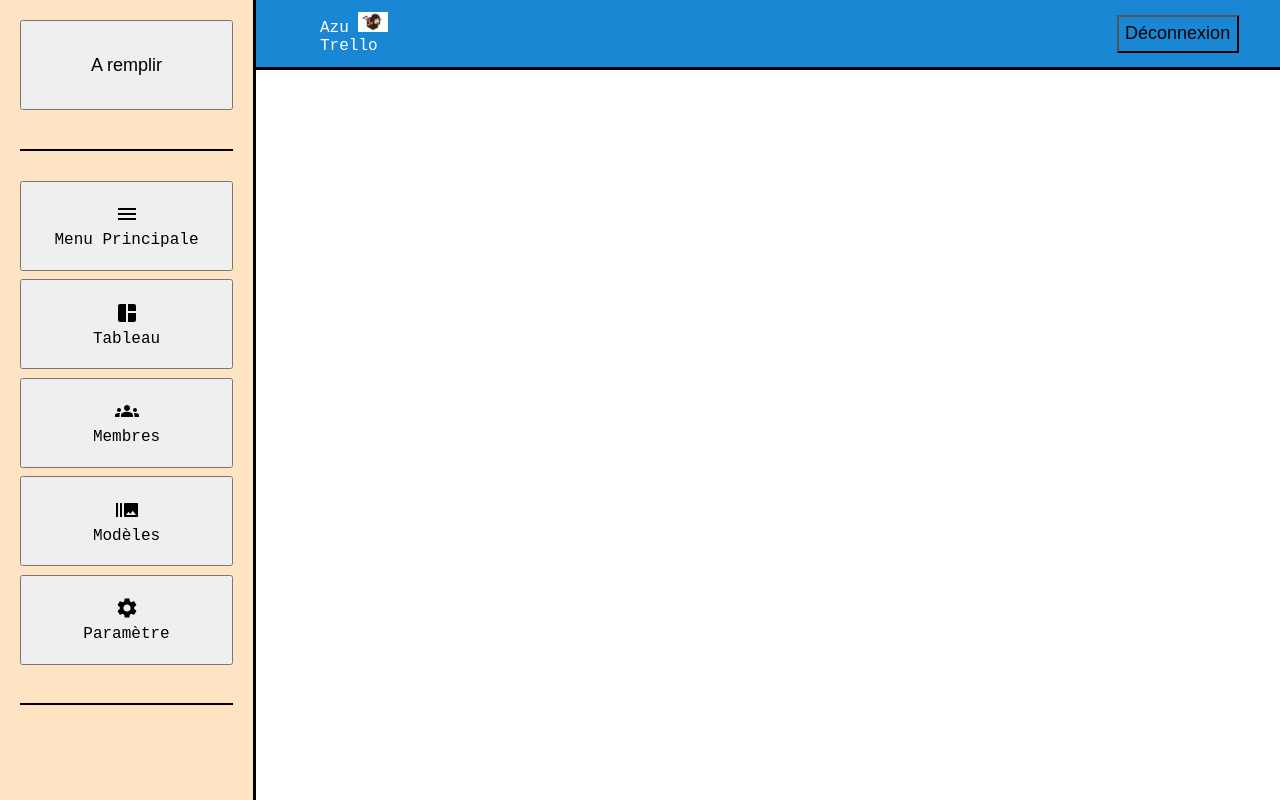
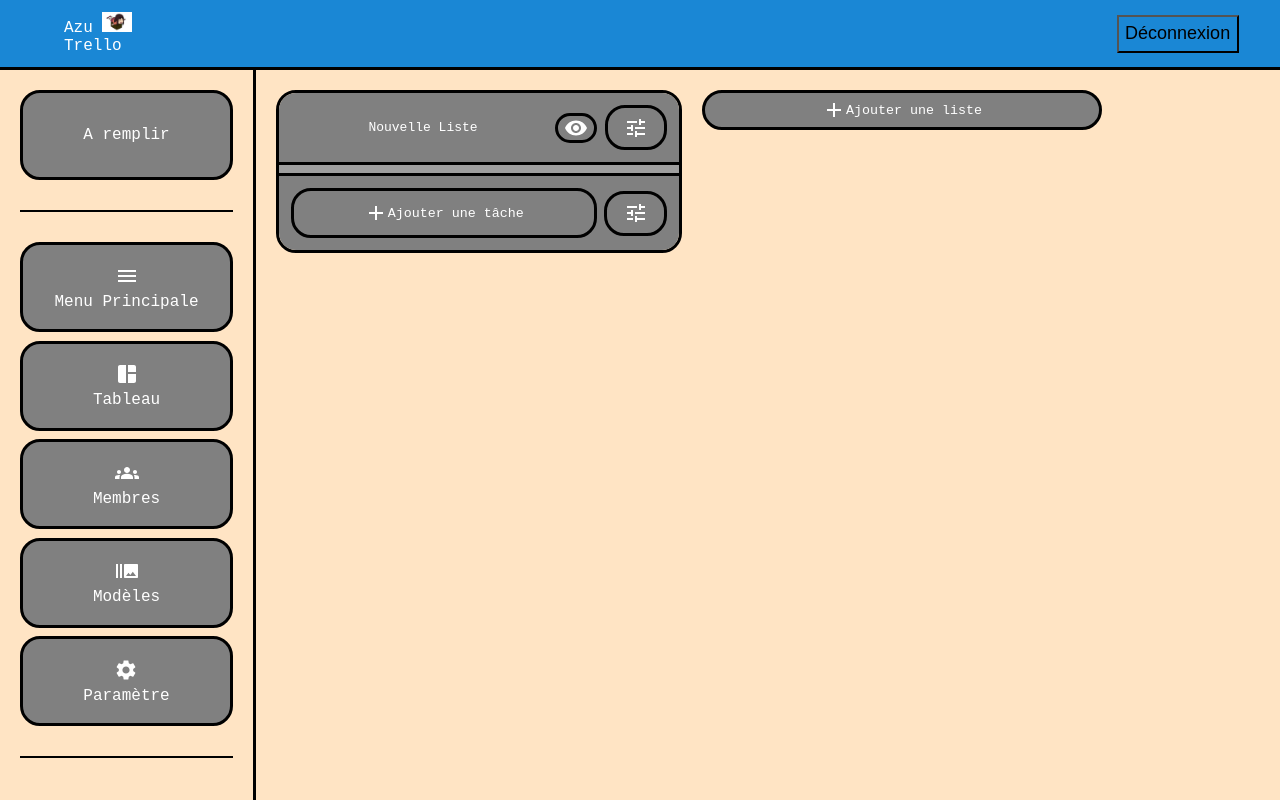
Before and after one commit to HuanJY/SAE_Dev_Web, a React (Vite) app in the folder front-end/: page /Liste in a window 1280 px wide. Shown: the top 800 px of the page. Built offline with nearby package versions, Linux system fonts and the light colour scheme; grey boxes are pictures that could not be loaded.

Commit message:
ajout css

```diff
--- a/front-end/src/App.css
+++ b/front-end/src/App.css
@@ -10,6 +10,16 @@ h3 {
   font-family: monospace;
 }
 
+.buttonForm {
+  background-color: grey;
+  color: white;
+  border: solid black;
+  border-radius: 20px;
+  font-family: monospace;
+  display: flex;
+  justify-content: center;
+  align-items: center;
+}
 
 textarea {
   background-color: white;
@@ -81,12 +91,12 @@ hr {
   width: 10%;
   height: 100%;
   margin-right: 3%;
+  color: white;
   display: flex;
   align-items: center;
   justify-content: center;
   float: right;
 }
-
 
 /* Forme des barres de navigation et des pages */
 
@@ -110,11 +120,32 @@ hr {
   padding: 20px;
 }
 
-/* Class pour le MenuPrincipale */
+/* Class pour le Board */
 
 .buttonBoard {
   width: calc(33% - 2% - 1px);
   height: 300px;
+}
+
+/* Class pour le SetTitle Board */
+
+.titleDialogForm {
+  width: 20%;
+  height: auto;
+  margin-top: 17%;
+  margin-left: 40%;
+  background-color: bisque;
+  border: solid black;
+  border-radius: 20px;
+  padding:1%;
+}
+
+.textareaTitleTab {
+  width: 98%;
+  height: 20px;
+  text-align: center;
+  font-size: large;
+  border: none;
 }
 
 /* Class pour les Bar */
@@ -412,8 +443,6 @@ html, body {
   top: -60px;
 }
 
-
-
 .navBar-logo {
   flex-grow: 0;
   height: 60px;
--- a/front-end/src/App.tsx
+++ b/front-end/src/App.tsx
@@ -4,9 +4,10 @@ import LoginPage from './components/LoginPage';
 import HeadBar from './components/HeadBar';
 import MainBar from './components/MainBar';
 import TabBar from './components/TabBar';
-import MenuPrincipale from './PageApplication/MenuPrincipale';
+import Board from './BoardPage/Board'
 import Modele from './PageApplication/Modele';
 import Bienvenue from './WelcomePage/Bienvenue';
+import ToDoList from './ToDoList/ToDoList'
 import NavBar from './WelcomePage/NavBar';
 import Connexion from './Connexion/Connexion';
 import { Login } from '@mui/icons-material';
@@ -18,25 +19,24 @@ function App(): JSX.Element {
                 <Switch>
                     <Route path="/" exact>
                         <Bienvenue />
-
                     </Route>
                     <Route path="/Connexion" >
                         <LoginPage />
-
                     </Route>
-                    <Route path="/accueil">
+                    <Route path="/Accueil">
+                        <HeadBar/>
                         <MainBar />
-                        <MenuPrincipale />
-                        <HeadBar/>
+                        <Board />
                     </Route>
                     <Route path="/Liste">
+                        <HeadBar />
                         <TabBar />
-                        <HeadBar/>
+                        <ToDoList />
                     </Route>
                     <Route path="/Modele">
+                        <HeadBar/>
                         <TabBar />
                         <Modele />
-                        <HeadBar/>
                     </Route>
                 </Switch>
             </Router>
```
